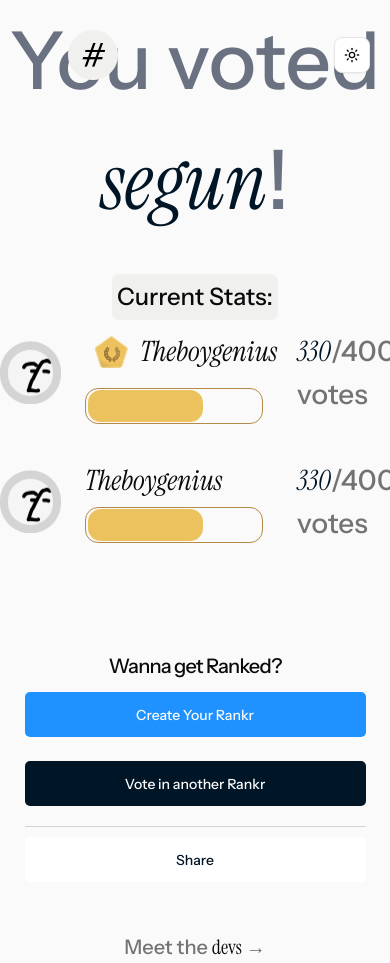
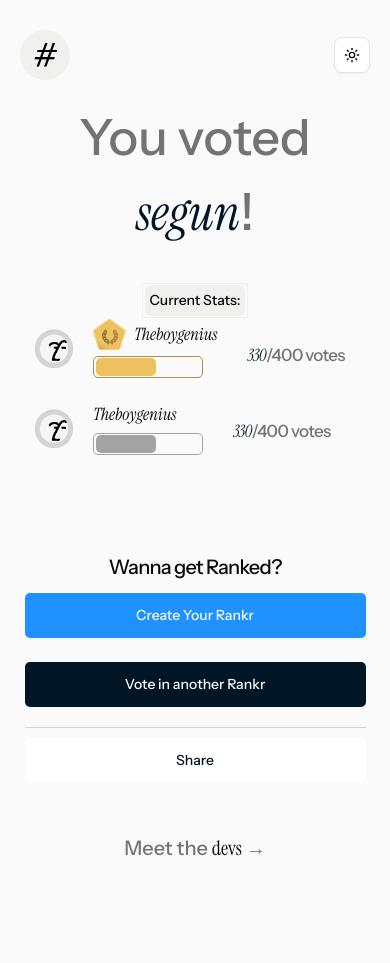
Before and after one commit to segunojo1/rankr, a Next.js app: page /rank/1/leaderboard in a window 390 px wide. Built offline with nearby package versions, Linux system fonts and the light colour scheme.

Commit message:
responsive : ui

```diff
--- a/src/app/globals.css
+++ b/src/app/globals.css
@@ -123,7 +123,6 @@
 .instrument-sans{
   font-family: "Instrument Sans", sans-serif;
   font-optical-sizing: auto;
-  font-weight: 500;
   font-style: normal;
   font-variation-settings:
     "wdth" 100;
--- a/src/app/layout.tsx
+++ b/src/app/layout.tsx
@@ -27,7 +27,7 @@ export default function RootLayout({
           enableSystem
           disableTransitionOnChange
         >
-          <nav className="pl-[68px] pr-5 pt-[30px] flex justify-between fixed min-w-full items-center">
+          <nav className="lg:pl-[68px] pl-5 pr-5 pt-[30px] flex justify-between fixed min-w-full items-center">
             <Image src="/assets/logo.png" width={50} height={50} alt="" />
             <ThemeSwitcher />
           </nav>
--- a/src/app/rank/[id]/leaderboard/page.tsx
+++ b/src/app/rank/[id]/leaderboard/page.tsx
@@ -5,52 +5,56 @@ import React from 'react'
 
 const Leaderboard = () => {
     return (
-        <div className='flex flex-col items-center'>
-            <h1 className='text-[80px] instrument-sans font-medium text-center mb-8 text-gray-500'>
+        <div className='flex flex-col items-center py-[100px] px-6'>
+            <h1 className='lg:text-[80px] text-[50px] instrument-sans font-medium text-center mb-8 text-[#737373]'>
                 You voted <span className='instrument-serif italic text-[#001526]'>segun</span>!
             </h1>
-            <p className='text-[24px] font-normal instrument-sans p-[5px] rounded-[7px] bg-[#F0F0EF] w-fit'>Current Stats:</p>
+            <div className='p-[1.2px] border border-[#f0f0ef]'>
+                <p className='md:text-[24px] text-[14px] font-medium instrument-sans p-[5px] rounded-[7px] bg-[#F0F0EF] w-fit'>Current Stats:</p>
+            </div>
             <div className='flex flex-col items-start gap-6 mb-[100px] w-fit'>
-                <div className='flex items-center gap-6'>
+                <div className='flex items-center lg:gap-6 gap-5'>
                     <Image
                         src={'/assets/profile.png'}
                         alt='add your look'
                         width={61}
                         height={63}
+                        className='w-[38px] md:w-[61px]'
                     />
                     <div className='flex flex-col gap-[5px]'>
-                        <div className='flex p-[10px] gap-[10px]'>
+                        <div className='flex  items-center md:gap-[10px] gap-[6px]'>
                             <Image
                                 src={'/assets/winner.svg'}
                                 alt='winner'
                                 width={35}
                                 height={32}
                             />
-                            <p className='text-[28px] instrument-serif italic font-normal -leading-[1.12px]'>Theboygenius</p>
+                            <p className='md:text-[28px] text-[17px] instrument-serif italic font-normal md:-leading-[1.12px] -leading-[0.69px]'>Theboygenius</p>
                         </div>
-                        <div className='w-[178px] h-[36px] flex items-center px-[2px] border border-[#B48A47] rounded-[13px]'>
-                            <div className='w-[115px] h-[32px] bg-[#ECC25F] rounded-[13px]'></div>
+                        <div className='lg:w-[178px] w-[110px] lg:h-[36px] h-[22px] flex items-center px-[2px] border border-[#B48A47] lg:rounded-[13px] rounded-[5px]'>
+                            <div className='lg:w-[115px] w-[60px] lg:h-[32px] h-[18px] bg-[#ECC25F] lg:rounded-[13px] rounded-[5px]'></div>
                         </div>
                     </div>
-                    <p className='text-[28px] instrument-sans font-medium text-[#737373] p-[10px] self-end'><span className='text-[#001526] instrument-serif italic'>330</span>/400 votes</p>
+                    <p className='lg:text-[28px] text-[17px] tracking-[-0.69px] instrument-sans font-medium text-[#737373] p-[10px] self-end'><span className='text-[#001526] instrument-serif italic'>330</span>/400 votes</p>
                 </div>
 
 
-                <div className='flex items-center gap-6'>
+                <div className='flex items-center lg:gap-6 gap-5'>
                     <Image
                         src={'/assets/profile.png'}
                         alt='add your look'
                         width={61}
                         height={63}
+                        className='w-[38px] md:w-[61px]'
                     />
                     <div className='flex flex-col gap-[5px]'>
-                        <p className='text-[28px] instrument-serif italic font-normal -leading-[1.12px]'>Theboygenius</p>
+                        <p className='md:text-[28px] text-[17px] instrument-serif italic font-normal md:-leading-[1.12px] -leading-[0.69px]'>Theboygenius</p>
 
-                        <div className='w-[178px] h-[36px] flex items-center px-[2px] border border-[#B48A47] rounded-[13px]'>
-                            <div className='w-[115px] h-[32px] bg-[#ECC25F] rounded-[13px]'></div>
+                        <div className='lg:w-[178px] w-[110px] lg:h-[36px] h-[22px] flex items-center px-[2px] border border-[#a3a3a3] lg:rounded-[13px] rounded-[5px]'>
+                            <div className='lg:w-[115px] w-[60px] lg:h-[32px] h-[18px] bg-[#a3a3a3] lg:rounded-[13px] rounded-[5px]'></div>
                         </div>
                     </div>
-                    <p className='text-[28px] instrument-sans font-medium text-[#737373] p-[10px] self-end'><span className='text-[#001526] instrument-serif italic'>330</span>/400 votes</p>
+                    <p className='lg:text-[28px] text-[17px] tracking-[-0.69px] instrument-sans font-medium text-[#737373] p-[10px] self-end'><span className='text-[#001526] instrument-serif italic'>330</span>/400 votes</p>
                 </div>
             </div>
 
--- a/src/app/rank/[id]/page.tsx
+++ b/src/app/rank/[id]/page.tsx
@@ -57,16 +57,16 @@ const Rank = () => {
     };
 
     return (
-    <div className='flex flex-col items-center min-h-screen py-8 px-4'>
-      <h1 className='text-[80px] instrument-sans font-medium text-center mb-8 text-gray-500'>
+        <div className='flex flex-col items-center min-h-screen pt-[100px] pb-[40px] px-4'>
+            <h1 className='lg:text-[80px] text-[50px] lg:tracking-[-3.2px] tracking-[-2px] instrument-sans font-medium text-center  text-gray-500'>
                 Who's <span className='instrument-serif italic text-[#001526]'>Hotter</span> in CSC?
             </h1>
 
-      <div className='flex flex-col md:flex-row items-center justify-center gap-8 mt-[50px] w-full max-w-4xl mx-auto'>
+            <div className='flex flex-col md:flex-row items-center justify-center gap-8 lg:mt-[130px] mt-[20px] w-full max-w-4xl mx-auto'>
                 {options.map((option, index) => (
                     <div key={option.id} className='flex flex-col items-center gap-4'>
                         <div className='text-center'>
-              <p className='font-semibold text-[30px] instrument-sans text-gray-900'>
+                            <p className='font-semibold lg:text-[30px] text-[22px] instrument-sans text-[#001526] tracking-[-0.8px]'>
                                 {option.name}
                             </p>
                         </div>
@@ -81,8 +81,7 @@ const Rank = () => {
                                     alt="pic-tag"
                                     width={220}
                                     height={237}
-                  className={`w-[13px] h-[32px] absolute ${
-                    index % 2 === 0 ? 'right-[13.4px]' : 'left-[13.4px]'
+                                    className={`w-[13px] h-[32px] absolute ${index % 2 === 0 ? 'right-[13.4px]' : 'left-[13.4px]'
                                         } -top-[15px]`}
                                 />
                                 <Image
@@ -128,7 +127,7 @@ const Rank = () => {
                             height={36}
                             className='w-[175px] h-[36px]'
                         />
-            <p className='text-[20px] instrument-sans font-normal text-[#737373] text-center'>
+                        <p className='lg:text-[20px] text-[14px] instrument-sans font-normal text-[#737373] text-center'>
                             All images are uploaded by creators. If something looks off,{' '}
                             <button className='text-[#0a0a0a] hover:underline'>
                                 report it →
@@ -136,9 +135,9 @@ const Rank = () => {
                         </p>
                     </div>
                 ) : (
-          <div className='flex flex-col items-center gap-2'>
+                    <div className='flex flex-col items-center gap-[55px]'>
                         <div className='flex items-center gap-2'>
-            <p className='text-[24px] instrument-sans font-normal text-[#737373]'>That Vote Was a Little Too <span className='text-[#0a0a0a] instrument-serif font-normal italic'>Personal.</span>  </p>
+                            <p className='text-[24px] instrument-sans tracking-[-0.8px] font-normal text-[#737373]'>That Vote Was a Little Too <span className='text-[#0a0a0a] instrument-serif font-normal italic'>Personal.</span>  </p>
                             <Image
                                 src="/assets/mdi_flame.svg"
                                 alt="mdi_flame"
@@ -148,7 +147,7 @@ const Rank = () => {
                             />
                         </div>
 
-             <p className='text-[20px] instrument-sans font-normal text-[#737373] text-center'>
+                        <p className='lg:text-[20px] text-[14px] instrument-sans font-normal text-[#737373] text-center'>
                             All images are uploaded by creators. If something looks off,{' '}
                             <button className='text-[#0a0a0a] hover:underline'>
                                 report it →.
--- a/src/app/welcome/page.tsx
+++ b/src/app/welcome/page.tsx
@@ -3,13 +3,13 @@ import React from 'react'
 
 const Welcome = () => {
     return (
-        <div>
-            <div className='flex flex-col items-center mt-[106px] instrument-sans'>
-                <h1 className='tracking-[-3.2px] leading-normal text-[80px] font-medium text-[#0A0A0A] mb-[105px]'><span className=' text-[#737373] '>Welcome to</span> <span className=''>Rankr,</span> <span className='instrument-serif italic'>Segun!</span></h1>
-                <Link href='/rank' className='py-3 text-base font-medium rounded-[5px] bg-[#1F92FF] text-white w-[341px] flex items-center justify-center mb-6'>Create Your First Rank</Link>
-                <Link href='/link' className='py-3 text-base font-medium rounded-[5px] bg-[#001526] text-white w-[341px] flex items-center justify-center'>Start Voting</Link>
+        <div className='px-[26px]'>
+            <div className='flex flex-col items-center pt-[186px] instrument-sans'>
+                <h1 className='lg:tracking-[-3.2px] tracking-[-2.4px] leading-normal lg:text-[80px] text-[60px] font-medium text-[#0A0A0A] mb-[105px] text-center'><span className=' text-[#737373] '>Welcome to</span> <span className=''>Rankr,</span> <span className='instrument-serif italic'>Segun!</span></h1>
+                <Link href='/rank' className='py-3 text-base font-medium rounded-[5px] bg-[#1F92FF] text-white w-full max-w-[500px] lg:w-[341px] flex items-center justify-center mb-6'>Create Your First Rank</Link>
+                <Link href='/link' className='py-3 text-base font-medium rounded-[5px] bg-[#001526] text-white w-full max-w-[500px] lg:w-[341px] flex items-center justify-center'>Start Voting</Link>
                 <div className=' h-[1px] bg-[#D4D4D4] mt-[20px] mb-[10px] w-[341px]'></div>
-                <Link href='/link' className='py-3 text-base font-medium rounded-[5px] bg-[#fff] border-[#000000] border text-black w-[341px] hover:bg-black hover:text-white transition-all flex items-center justify-center'>Check the Leaderboard</Link>
+                <Link href='/link' className='py-3 text-base font-medium rounded-[5px] bg-[#fff] border-[#000000] border text-black w-full max-w-[500px] lg:w-[341px] hover:bg-black hover:text-white transition-all flex items-center justify-center'>Check the Leaderboard</Link>
 
             </div>
         </div>
```
Also changed, not shown: src/app/rank/page.tsx (+13 -13 lines), src/app/team/page.tsx (+20 -18 lines). Lines whose indentation alone changed are shown as unchanged.
